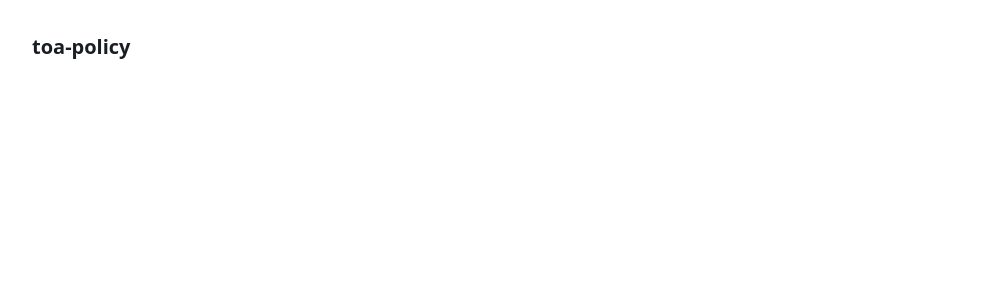
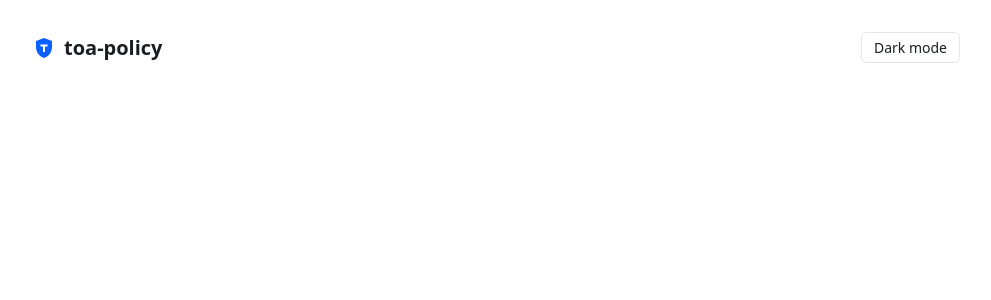
Before and after one commit to djhardy99/toa, a React (Vite) app in the folder apps/toa-policy/: page / in a window 1280 px wide. Shown: the top 300 px of the page, without its empty margins (144-1135 px from the left). Built offline with nearby package versions, Linux system fonts and the light colour scheme.

Commit message:
style + logo

```diff
--- /dev/null
+++ b/apps/toa-policy/src/Logo.tsx
@@ -0,0 +1,12 @@
+// Shield with a "T" cut out. Colours come from the theme tokens, so it follows light/dark mode.
+export function Logo({ size = 24 }: { size?: number }) {
+  return (
+    <svg width={size} height={size} viewBox="0 0 24 24" role="img" aria-label="Toa">
+      <path
+        d="M12 2 4 5v6c0 5.5 3.5 9.5 8 11 4.5-1.5 8-5.5 8-11V5z"
+        fill="var(--accent)"
+      />
+      <path d="M8.5 8.5h7v2H13V16h-2v-5.5H8.5z" fill="var(--accent-text)" />
+    </svg>
+  );
+}
--- a/apps/toa-policy/src/index.tsx
+++ b/apps/toa-policy/src/index.tsx
@@ -1,7 +1,43 @@
+import { useEffect, useState } from "react";
 import { createRoot } from "react-dom/client";
+import { Logo } from "./Logo.js";
+
+type Theme = "light" | "dark";
+
+function initialTheme(): Theme {
+  const saved = localStorage.getItem("theme");
+  if (saved === "light" || saved === "dark") return saved;
+  return matchMedia("(prefers-color-scheme: dark)").matches ? "dark" : "light";
+}
+
+function ThemeToggle() {
+  const [theme, setTheme] = useState<Theme>(initialTheme);
+
+  useEffect(() => {
+    document.documentElement.dataset.theme = theme;
+    localStorage.setItem("theme", theme);
+  }, [theme]);
+
+  return (
+    <button
+      className="button"
+      onClick={() => setTheme(theme === "dark" ? "light" : "dark")}
+    >
+      {theme === "dark" ? "Light mode" : "Dark mode"}
+    </button>
+  );
+}
 
 function App() {
-  return <h1>toa-policy</h1>;
+  return (
+    <div className="page-header">
+      <h1 className="brand">
+        <Logo />
+        toa-policy
+      </h1>
+      <ThemeToggle />
+    </div>
+  );
 }
 
 createRoot(document.getElementById("app")!).render(<App />);
--- a/apps/toa-policy/src/styles.css
+++ b/apps/toa-policy/src/styles.css
@@ -1,21 +1,22 @@
-/* Design tokens. Everything below uses these, never raw values. */
+/* Design tokens. Everything below uses these, never raw values.
+   light-dark() picks by color-scheme: the OS setting, or data-theme on <html> when the toggle is used. */
 :root {
   color-scheme: light dark;
 
-  --bg: #ffffff;
-  --surface: #f6f7f9;
-  --text: #1a1d21;
-  --muted: #5f6872;
-  --border: #e1e4e8;
-  --accent: #0b5fff;
-  --accent-text: #ffffff;
+  --bg: light-dark(#ffffff, #0f1114);
+  --surface: light-dark(#f6f7f9, #171a1e);
+  --text: light-dark(#1a1d21, #e6e8eb);
+  --muted: light-dark(#5f6872, #9aa3ad);
+  --border: light-dark(#e1e4e8, #2a2f36);
+  --accent: light-dark(#0b5fff, #5b92ff);
+  --accent-text: light-dark(#ffffff, #0f1114);
 
-  --ok-bg: #e6f2ea;
-  --ok-text: #1d5b32;
-  --warn-bg: #fbf0d9;
-  --warn-text: #7a5200;
-  --bad-bg: #f8e3e1;
-  --bad-text: #8a2a22;
+  --ok-bg: light-dark(#e6f2ea, #16301f);
+  --ok-text: light-dark(#1d5b32, #8fd0a4);
+  --warn-bg: light-dark(#fbf0d9, #3a2d10);
+  --warn-text: light-dark(#7a5200, #e5bd68);
+  --bad-bg: light-dark(#f8e3e1, #3b1d1a);
+  --bad-text: light-dark(#8a2a22, #eb9a92);
 
   --font: system-ui, -apple-system, "Segoe UI", Roboto, sans-serif;
   --mono: ui-monospace, "SF Mono", Menlo, Consolas, monospace;
@@ -36,23 +37,11 @@
   --max-width: 960px;
 }
 
-@media (prefers-color-scheme: dark) {
-  :root {
-    --bg: #0f1114;
-    --surface: #171a1e;
-    --text: #e6e8eb;
-    --muted: #9aa3ad;
-    --border: #2a2f36;
-    --accent: #5b92ff;
-    --accent-text: #0f1114;
-
-    --ok-bg: #16301f;
-    --ok-text: #8fd0a4;
-    --warn-bg: #3a2d10;
-    --warn-text: #e5bd68;
-    --bad-bg: #3b1d1a;
-    --bad-text: #eb9a92;
-  }
+:root[data-theme="light"] {
+  color-scheme: light;
+}
+:root[data-theme="dark"] {
+  color-scheme: dark;
 }
 
 *,
@@ -84,6 +73,12 @@ h1 {
 }
 h2 {
   font-size: var(--text-md);
+}
+
+.brand {
+  display: flex;
+  align-items: center;
+  gap: var(--space-2);
 }
 
 a {
```
Also changed, not shown: 1 other file (tests, documents, lock files or other folders).
